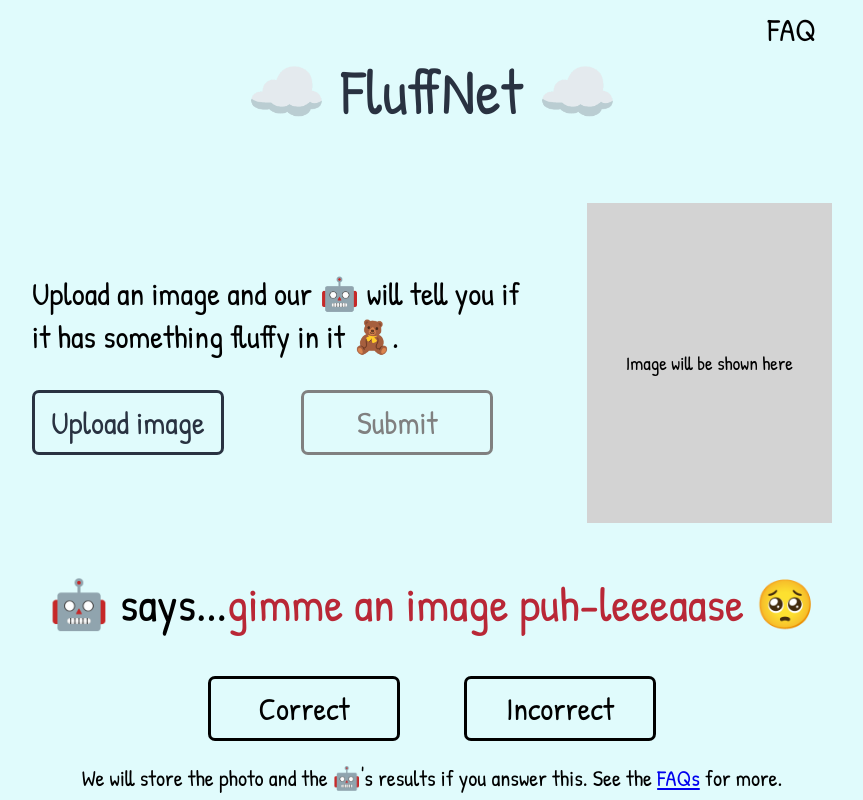
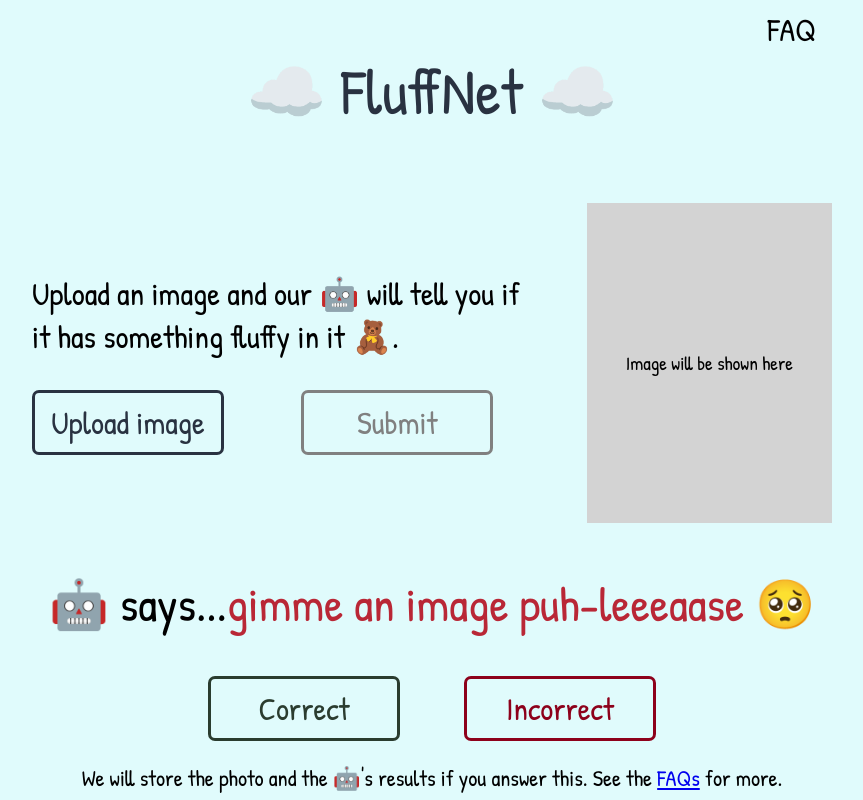
Before and after one commit to mihailthebuilder/fluffnet-front, a React (Create React App) app: page / in a window 1280 px wide. Shown: the top 800 px of the page, without its empty margins (208-1071 px from the left). Built offline with nearby package versions, Linux system fonts and the light colour scheme.

Commit message:
finished feedback button styling

```diff
--- a/src/components/Feedback/index.scss
+++ b/src/components/Feedback/index.scss
@@ -8,10 +8,14 @@
 
     .left {
       justify-self: end;
+      color: $dark-green;
+      border-color: $dark-green;
     }
 
     .right {
       justify-self: start;
+      color: $carmine;
+      border-color: $carmine;
     }
   }
 
@@ -20,3 +24,15 @@
     text-align: center;
   }
 }
+
+@media (max-width: $mobile-width) {
+  #feedback {
+    .buttons-container {
+      column-gap: 1rem;
+    }
+
+    .note {
+      font-size: 0.9em;
+    }
+  }
+}
--- a/src/resources/variables.scss
+++ b/src/resources/variables.scss
@@ -1,5 +1,7 @@
 $light-cyan: #e0fbfc;
 $gunmetal: #293241;
 $red: #b92736;
+$dark-green: #2a3c2f;
+$carmine: #8d011b;
 
 $mobile-width: 900px;
```
